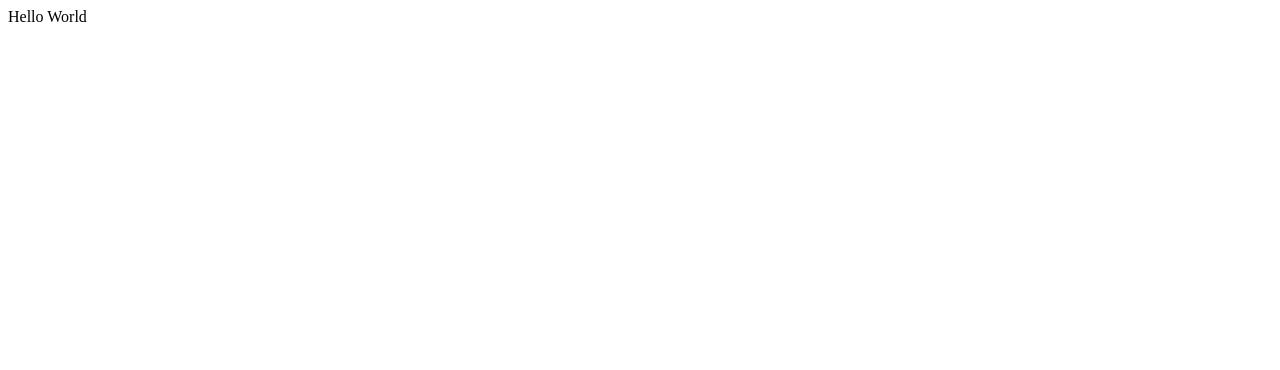
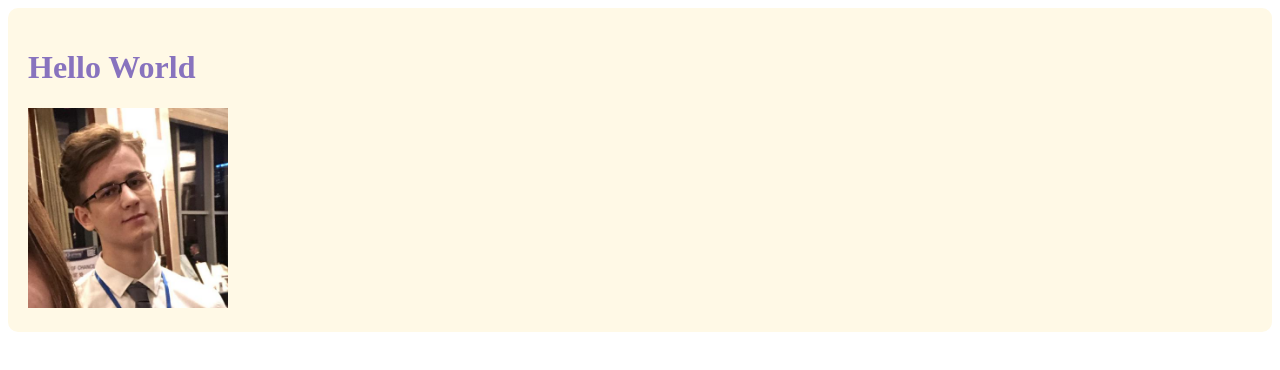
Before and after one commit to SilasGitHub/DFT-simulator, a React (Vite) app: page / in a window 1280 px wide. Shown: the top 370 px of the page. Built offline with nearby package versions, Linux system fonts and the light colour scheme; the HTML template or start-up script is replaced by a standard one.

Commit message:
Project structure setup

```diff
--- a/src/App.tsx
+++ b/src/App.tsx
@@ -1,7 +1,9 @@
+import Welcome from "./components/Welcome"
+
 export default function App() {
 	return (
 	<>
-	<div>Hello World</div>
+	<Welcome />
 	</>
 	);
 	}
--- /dev/null
+++ b/src/components/Welcome.jsx
@@ -0,0 +1,13 @@
+import Dawid from "../img/daw.jpg"
+import "../css/main.css"
+
+export default function Welcome() {
+	return (
+	<>
+	<div className="wrapper">
+		<h1>Hello World</h1>
+		<img src={Dawid} alt="Dawid Image" width={200} height={200} />
+	</div>
+	</>
+	);
+	}
--- /dev/null
+++ b/src/css/main.css
@@ -0,0 +1,9 @@
+.wrapper {
+	background-color: #fff9e6;
+	padding: 20px;
+	border-radius: 10px;
+	}
+
+h1 {
+	color: #8873be;
+}
```
Also changed, not shown: src/img/daw.jpg (added), 1 other file (tests, documents, lock files or other folders).
